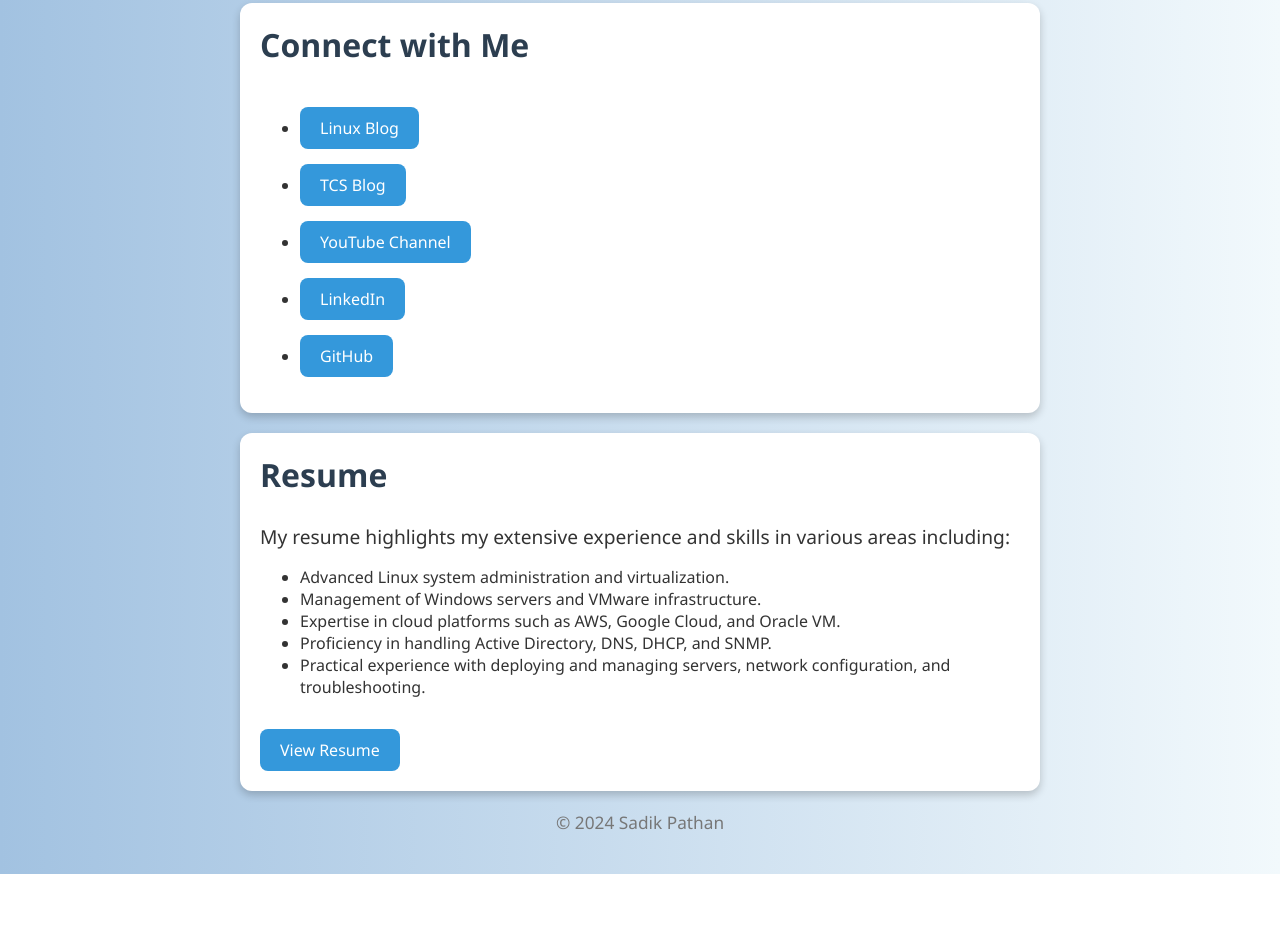
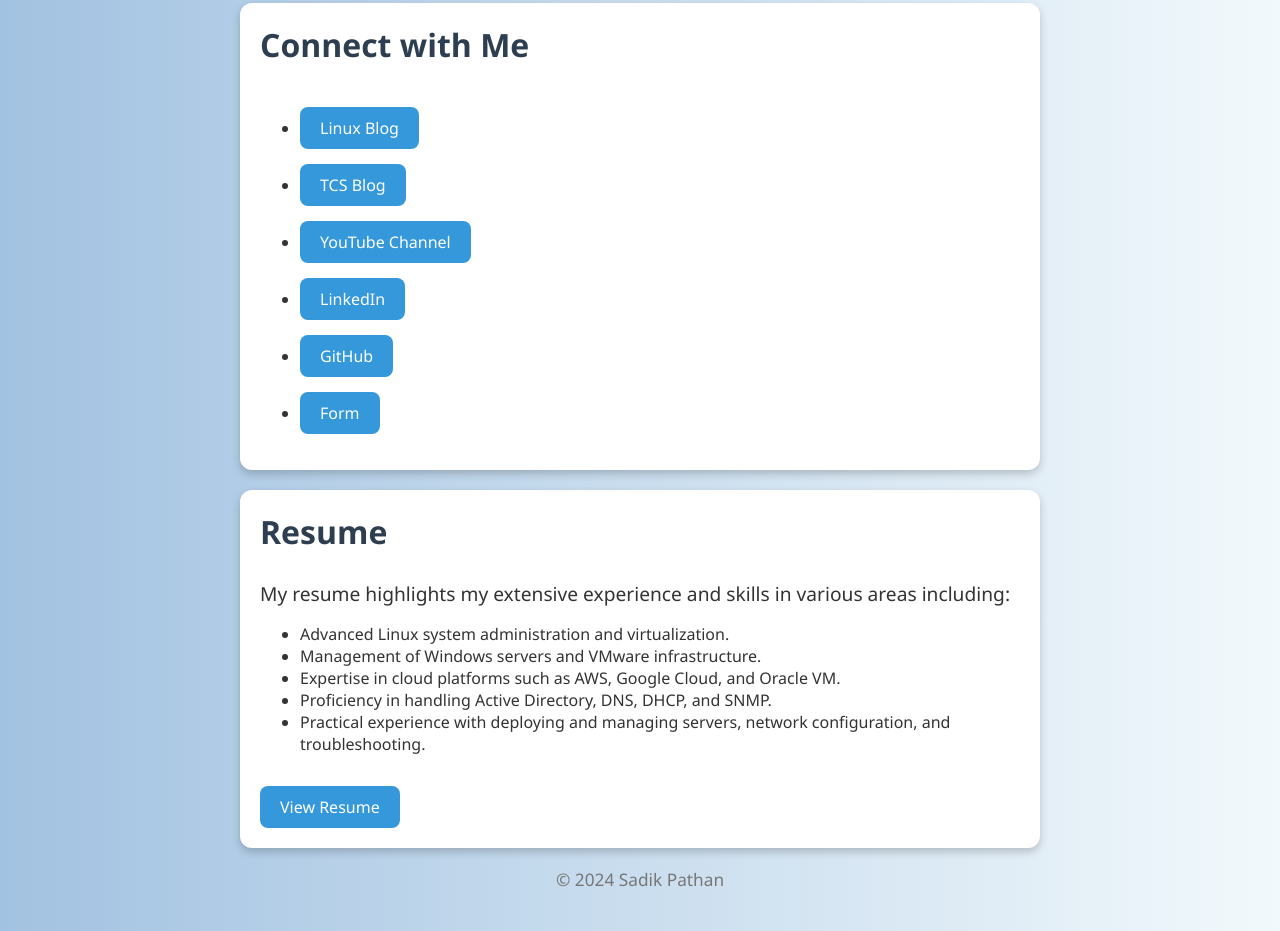
Before and after one commit to sadikpathanprojects/SadikPathan, a plain HTML site: page index.html in a window 1280 px wide. Shown: the part 2934-3865 px from the top of the page. Before the commit the page ends 3808 px from the top, so only its background shows below. Drawn offline with Linux system fonts and the light colour scheme.

Commit message:
Update index.html

```diff
--- a/index.html
+++ b/index.html
@@ -161,6 +161,7 @@
                 <li><a href="https://www.youtube.com/@SadikPathan" target="_blank">YouTube Channel</a></li>
                 <li><a href="https://www.linkedin.com/in/sadik-pathan/" target="_blank">LinkedIn</a></li>
                 <li><a href="https://github.com/sadikpathanprojects?tab=repositories" target="_blank">GitHub</a></li>
+				<li><a href="https://sadikpathanprojects.github.io/Form/" target="_blank">Form</a></li>
 
 
             </ul>
```
